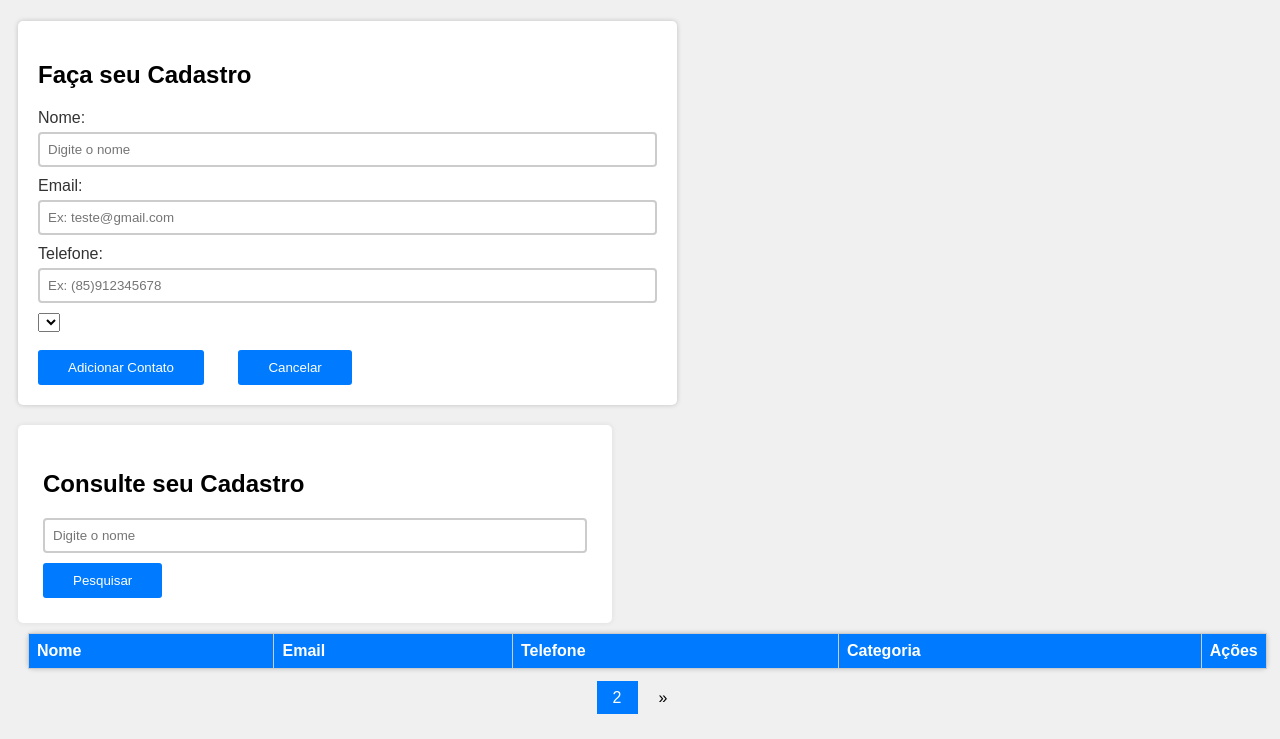
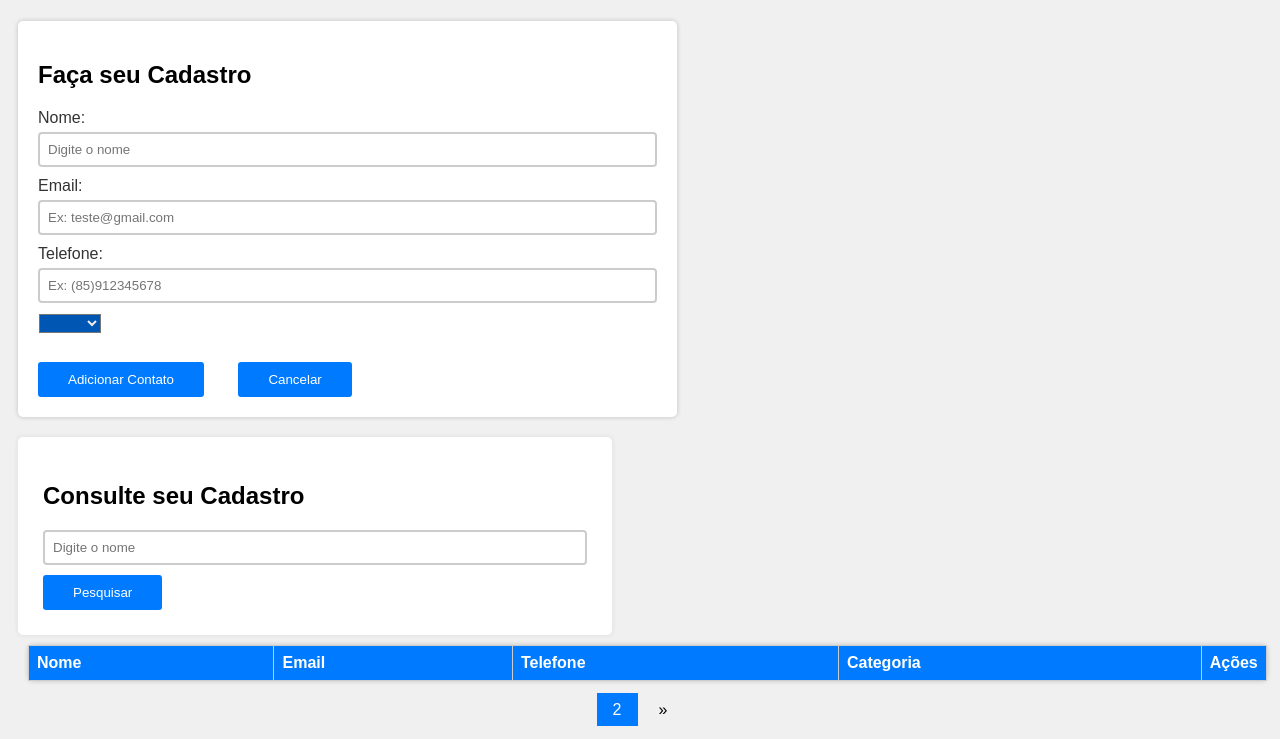
Before and after one commit to SheltonFarias/sistema_de_cadastro, a website built with Vite: page frontend/contacts/index.html in a window 1280 px wide. Shown: the part 89-828 px from the top of the page. Built offline with nearby package versions, Linux system fonts and the light colour scheme; no server answers.

Commit message:
formataçao select

```diff
--- a/frontend/contacts/index.html
+++ b/frontend/contacts/index.html
@@ -25,14 +25,9 @@
         <label for="telefone">Telefone:</label>
         <input type="tel" id="telefone" required placeholder="Ex: (85)912345678"><br>
 
-        <div class="selectCategorias">
-            <select class="categoria" id="selectCategorias">
-
+        <div class="Categorias">
+            <select id="selectCategorias">
             </select>
-
-
-
-
           </div>
 <br>
         <button onclick="adicionarContato()">Adicionar Contato</button>
--- a/frontend/contacts/style.css
+++ b/frontend/contacts/style.css
@@ -109,20 +109,22 @@ input[type="tel"] {
   border-radius: 4px;
 }
 
-/* Estilização da div que contém o select */
-.container {
-  background-color: #f0f0f0;
-  padding: 5px;
-  border: 1px solid #ccc;
-  border-radius: 5px;
-  width: 155px;
-  background-color: #007BFF;
+/* Estilo para a div com a classe "selectCategorias" */
+.Categorias {
+  justify-content: left ;
+  margin: 1px;
+
 }
 
-/* Estilização do select dentro da div */
-    .container select {
-      width: 100%;
-    }
+/* Estilo para o botão dentro da div */
+
+/* Estilize o botão quando o mouse estiver sobre ele */
+#selectCategorias {
+  background-color: #0056b3;
+  color: #f1eded;
+  width: 10%;
+}
+
 
 
 /*botão para adicionar contato*/
@@ -200,10 +202,10 @@ ul.pagination li {
   background-color:gainsboro;
 }
 
-#categoria {
+#selectCategorias {
   margin-bottom: 10px;
   tr:hover {
-  background-color: #f5f5f5;
+  background-color: #ac1313;
   transition: background-color 0.3s;
   margin-bottom: 10px;
 }
```
